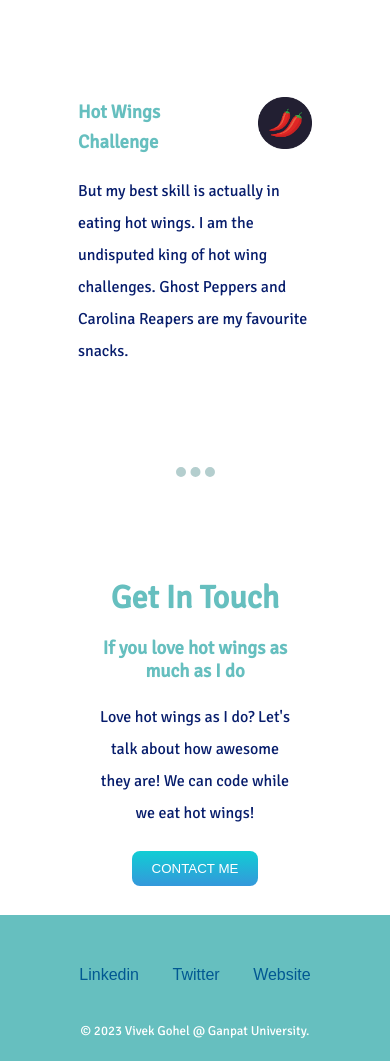
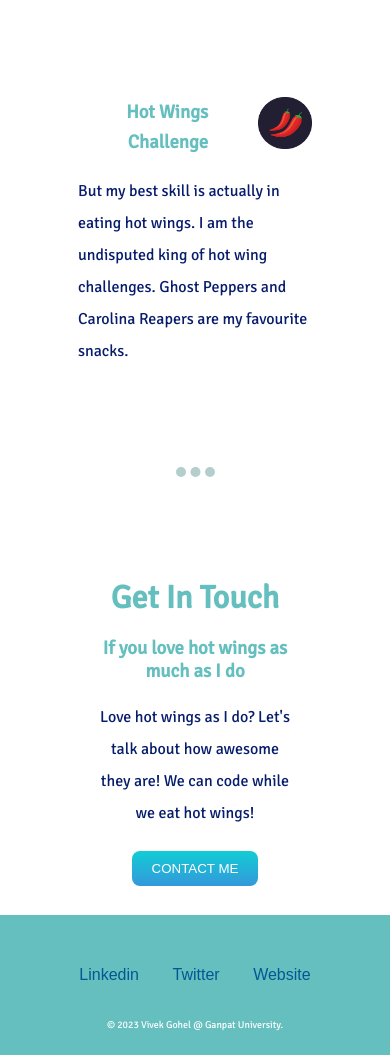
Before and after one commit to vivekgohel2004/My-Website, a plain HTML site: page index.html in a window 390 px wide. Shown: the part 1398-2459 px from the top of the page. Drawn offline with Linux system fonts and the light colour scheme.

Commit message:
re-corrected media queries

```diff
--- a/styles.css
+++ b/styles.css
@@ -107,6 +107,7 @@ div.container3 {
     width: 23%;
     float: left;
     margin-right: 50px;
+
 }
 
 .chillies {
@@ -115,7 +116,9 @@ div.container3 {
     margin-left: 50px;
 }
 
-h3 {
+
+
+h3{
     color: #66BFBF;
 }
 
@@ -161,16 +164,17 @@ a:hover {
 
 p.caption {
     color: #fff;
-    font-size: 13px;
+    font-size: 10px;
     padding: 20px 0 0px 0;
     margin-bottom: 0;
 }
+
 
 @media screen and (max-width:480px){
     .cloud-up {
         padding-top: 20px;
         position: absolute;
-        left: 230px;
+        left: 200px;
     }
 
 
@@ -188,4 +192,9 @@ p.caption {
     p.mydetails {
         width: auto;
     }
+
+    .skill-row h3{
+        color: #66BFBF;
+        text-align: right;
+    }
 }
```
